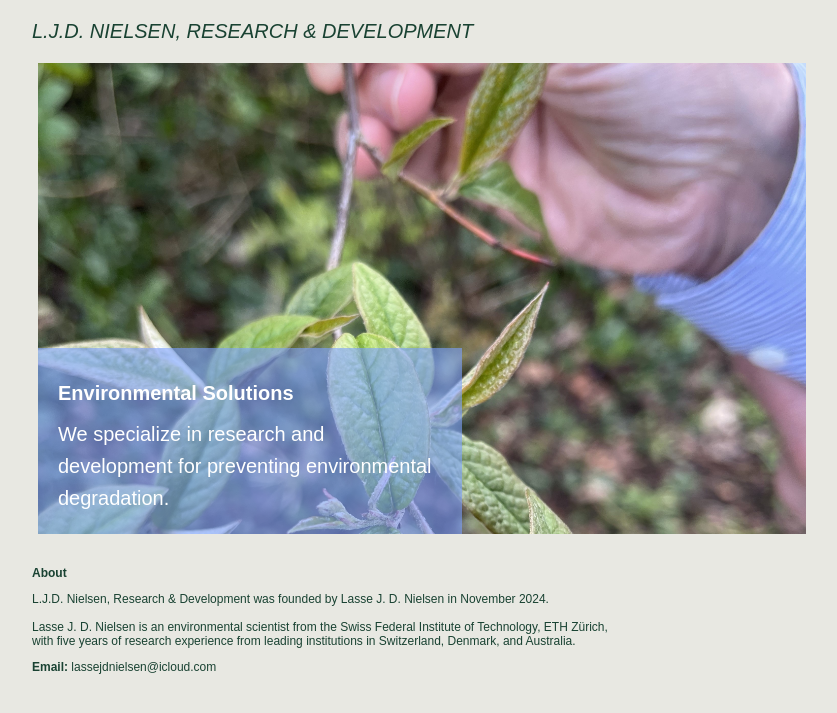
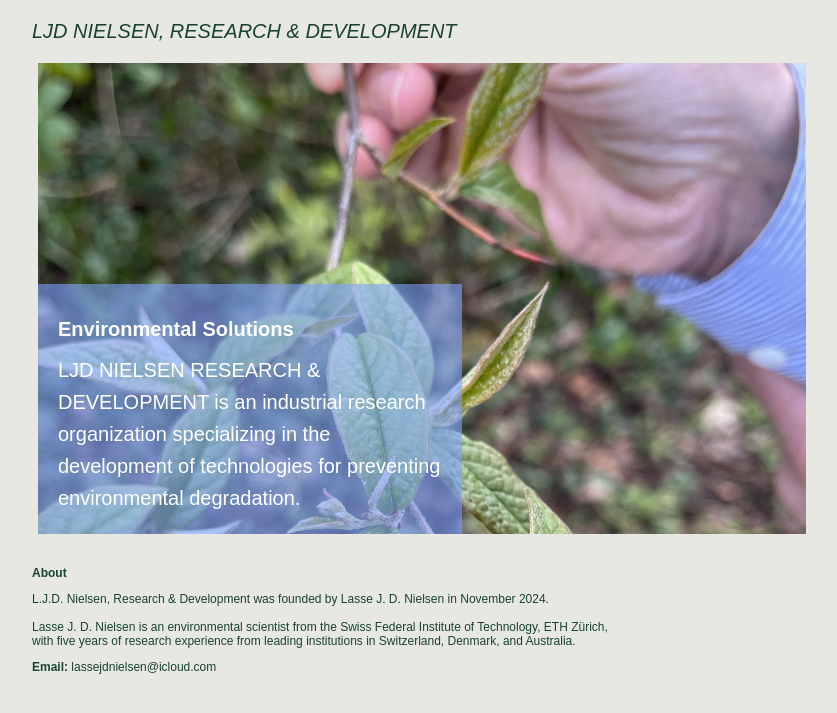
Before and after one commit to ljdnielsen/environmentalresearch-tech.github.io, a Jekyll site: the page built from README.md, in a window 1280 px wide. Shown: the top 713 px of the page, without its empty margins (218-1055 px from the left). Built offline with Jekyll 4.4.1, drawn with Linux system fonts in a browser that asks for light colours; our own code applies the rules of GitHub Pages for plain Markdown files.

Commit message:
LJD NIELSEN

```diff
--- a/_layouts/default.html
+++ b/_layouts/default.html
@@ -1,7 +1,7 @@
 <!DOCTYPE html>
 <html>
 <head>
-    <title><i>L.J.D. NIELSEN, RESEARCH & DEVELOPMENT</i></title>
+    <title>LJD NIELSEN, RESEARCH & DEVELOPMENT</title>
     <style>
         html, body {
             margin: 0;
@@ -78,14 +78,14 @@
 <body>
     <header>
         <div class="header-container">
-            <a href="#" class="header-link"><i>L.J.D. NIELSEN, RESEARCH & DEVELOPMENT</i></a>
+            <a href="#" class="header-link"><i>LJD NIELSEN, RESEARCH & DEVELOPMENT</i></a>
         </div>
     </header>
     <div class="image-container">
         <img src="/docs/images/branch3.jpg" alt="Descriptive Alt Text">
         <div class="text-overlay">
             <h1>Environmental Solutions</h1>
-            <text>We specialize in research and development
+            <text>LJD NIELSEN RESEARCH & DEVELOPMENT is an industrial research organization specializing in the development of technologies
             for preventing environmental degradation.</text>
         </div>
     </div>
```
